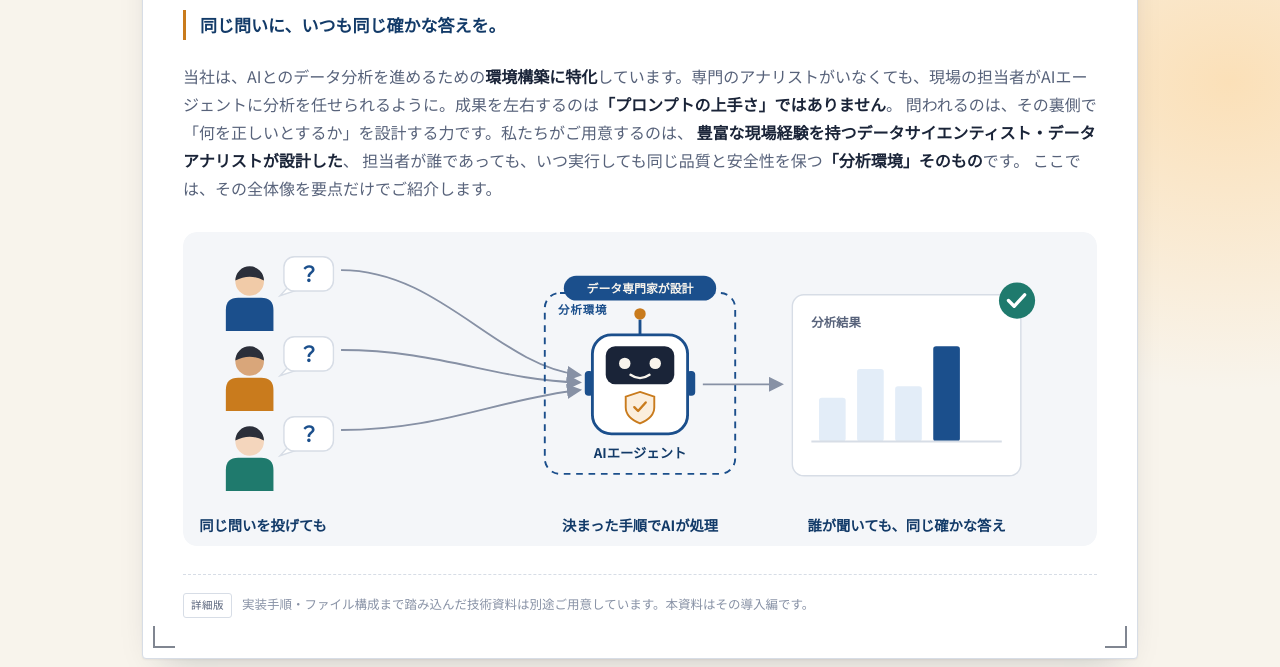
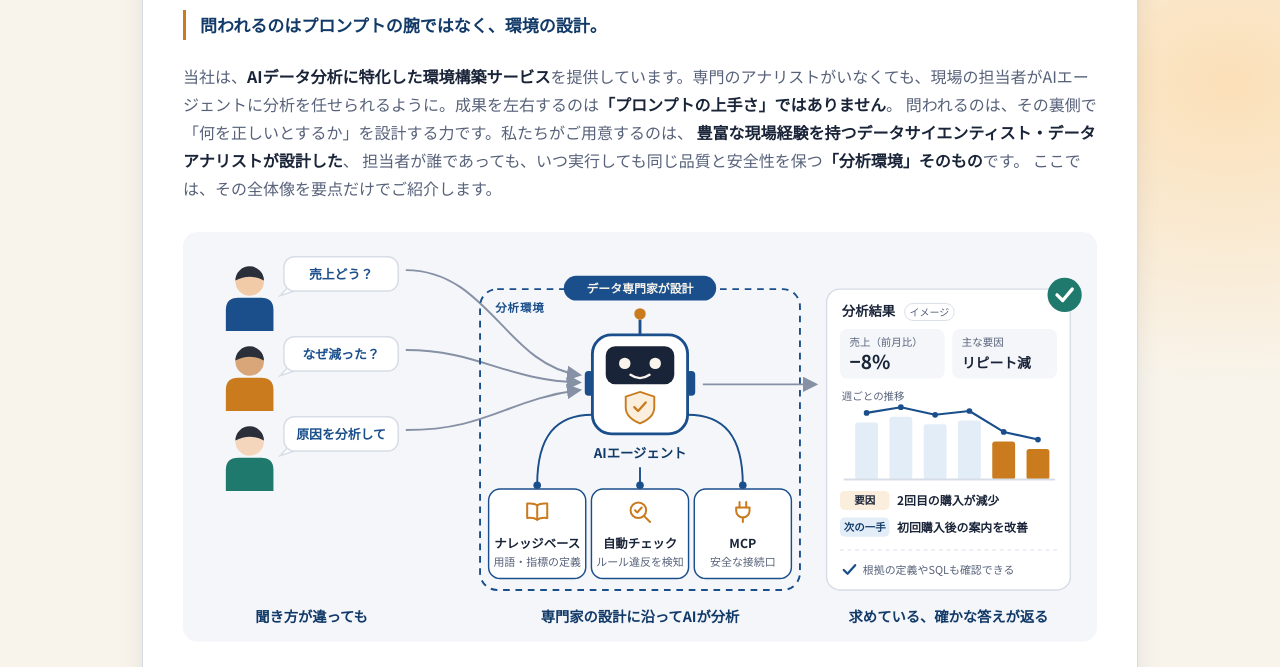
Before and after one commit to QueValue/analytics-introduction, a plain HTML site: page index.html in a window 1280 px wide. Shown: the part 278-945 px from the top of the page. Drawn offline with Linux system fonts and the light colour scheme; a web font is replaced by a local one.

Commit message:
Add files via upload

```diff
--- a/index.html
+++ b/index.html
@@ -673,9 +673,9 @@ gtag('config', 'G-6X1MNPDLHD');
     <span class="corner bl"></span><span class="corner br"></span>
     <span class="hero-label">AIデータ分析に<em class="tk">特化</em>した環境構築サービス</span>
     <h1><span class="nb">分析のプロがいない</span><span class="nb">現場でも、</span><span class="nb">確かな答えが出せる</span><span class="nb">環境をつくる。</span></h1>
-    <p class="subtitle"><span class="nb">同じ問いに、</span><span class="nb">いつも同じ確かな答えを。</span></p>
+    <p class="subtitle"><span class="nb">問われるのはプロンプトの腕ではなく、</span><span class="nb">環境の設計。</span></p>
     <p class="lede">
-      当社は、AIとのデータ分析を進めるための<b>環境構築に特化</b>しています。専門のアナリストがいなくても、現場の担当者がAIエージェントに分析を任せられるように。成果を左右するのは<b>「プロンプトの上手さ」ではありません</b>。
+      当社は、<b>AIデータ分析に特化した環境構築サービス</b>を提供しています。専門のアナリストがいなくても、現場の担当者がAIエージェントに分析を任せられるように。成果を左右するのは<b>「プロンプトの上手さ」ではありません</b>。
       問われるのは、その裏側で「何を正しいとするか」を設計する力です。私たちがご用意するのは、
       <b>豊富な現場経験を持つデータサイエンティスト・データアナリストが設計した</b>、
       担当者が誰であっても、いつ実行しても同じ品質と安全性を保つ<b>「分析環境」そのもの</b>です。
@@ -683,11 +683,11 @@ gtag('config', 'G-6X1MNPDLHD');
     </p>
     <figure class="hero-fig">
       <div class="fig-scroll">
-      <svg viewBox="0 0 960 330" role="img" aria-label="担当者が誰でも同じ問いを投げても、分析環境の中でAIが決まった手順で処理し、同じ確かな答えが返ってくる様子を表した図">
+      <svg viewBox="0 0 960 430" role="img" aria-label="担当者ごとに聞き方が違っても、データ専門家が設計した分析環境の中で、AIエージェントがナレッジベース・自動チェック・MCP（安全な接続口）に支えられて分析し、求めている確かな答えが返る様子を表した図">
         <defs>
           <marker id="hArr" viewBox="0 0 10 10" refX="8" refY="5" markerWidth="8" markerHeight="8" orient="auto-start-reverse"><path d="M0,0 L10,5 L0,10 z" class="f-faint"/></marker>
         </defs>
-        <rect width="960" height="330" rx="14" class="f-sunken"/>
+        <rect width="960" height="430" rx="14" class="f-sunken"/>
 
       <g transform="translate(70,52)">
         <path d="M-25 52 L-25 30 Q-25 17 -12 17 L12 17 Q25 17 25 30 L25 52 Z" class="f-accent"/>
@@ -696,8 +696,8 @@ gtag('config', 'G-6X1MNPDLHD');
       </g>
       <g transform="translate(106,26)">
         <path d="M6 30 L-4 41 L20 33 Z" class="f-surface s-line" stroke-width="1.5"/>
-        <rect width="52" height="36" rx="11" class="f-surface s-line" stroke-width="1.5"/>
-        <text x="26" y="27" text-anchor="middle" font-size="22" class="fig-text f-accent">？</text>
+        <rect width="120" height="36" rx="11" class="f-surface s-line" stroke-width="1.5"/>
+        <text x="60" y="23" text-anchor="middle" font-size="13.5" class="fig-text f-accent">売上どう？</text>
       </g>
       <g transform="translate(70,136)">
         <path d="M-25 52 L-25 30 Q-25 17 -12 17 L12 17 Q25 17 25 30 L25 52 Z" class="f-safety"/>
@@ -706,8 +706,8 @@ gtag('config', 'G-6X1MNPDLHD');
       </g>
       <g transform="translate(106,110)">
         <path d="M6 30 L-4 41 L20 33 Z" class="f-surface s-line" stroke-width="1.5"/>
-        <rect width="52" height="36" rx="11" class="f-surface s-line" stroke-width="1.5"/>
-        <text x="26" y="27" text-anchor="middle" font-size="22" class="fig-text f-accent">？</text>
+        <rect width="120" height="36" rx="11" class="f-surface s-line" stroke-width="1.5"/>
+        <text x="60" y="23" text-anchor="middle" font-size="13.5" class="fig-text f-accent">なぜ減った？</text>
       </g>
       <g transform="translate(70,220)">
         <path d="M-25 52 L-25 30 Q-25 17 -12 17 L12 17 Q25 17 25 30 L25 52 Z" class="f-teal"/>
@@ -716,16 +716,16 @@ gtag('config', 'G-6X1MNPDLHD');
       </g>
       <g transform="translate(106,194)">
         <path d="M6 30 L-4 41 L20 33 Z" class="f-surface s-line" stroke-width="1.5"/>
-        <rect width="52" height="36" rx="11" class="f-surface s-line" stroke-width="1.5"/>
-        <text x="26" y="27" text-anchor="middle" font-size="22" class="fig-text f-accent">？</text>
+        <rect width="120" height="36" rx="11" class="f-surface s-line" stroke-width="1.5"/>
+        <text x="60" y="23" text-anchor="middle" font-size="13.5" class="fig-text f-accent">原因を分析して</text>
       </g>
         <g fill="none" class="s-faint" stroke-width="2" marker-end="url(#hArr)">
-          <path d="M166 40 C270 40 330 140 416 150"/>
-          <path d="M166 124 C270 124 330 156 416 158"/>
-          <path d="M166 208 C270 208 330 176 416 166"/>
+          <path d="M234 40 C320 40 340 140 416 150"/>
+          <path d="M234 124 C310 124 340 156 416 158"/>
+          <path d="M234 208 C320 208 340 176 416 166"/>
         </g>
-        <rect x="380" y="64" width="200" height="190" rx="16" fill="none" class="s-accent" stroke-width="2" stroke-dasharray="7 6"/>
-        <text x="394" y="86" font-size="12" class="fig-mono f-accent">分析環境</text>
+        <rect x="312" y="60" width="336" height="316" rx="18" fill="none" class="s-accent" stroke-width="2" stroke-dasharray="7 6"/>
+        <text x="328" y="84" font-size="12" class="fig-mono f-accent">分析環境</text>
         <rect x="400" y="46" width="160" height="26" rx="13" class="f-accent"/>
         <text x="480" y="64" text-anchor="middle" font-size="12.5" class="fig-text f-paper">データ専門家が設計</text>
         <g transform="translate(480,0)">
@@ -741,21 +741,72 @@ gtag('config', 'G-6X1MNPDLHD');
           <path d="M-6 184 l4 4 l8 -9" fill="none" class="s-safety" stroke-width="2.5" stroke-linecap="round" stroke-linejoin="round"/>
         </g>
         <text x="480" y="237" text-anchor="middle" font-size="14" class="fig-text f-accent-ink">AIエージェント</text>
-        <path d="M546 160 L628 160" fill="none" class="s-faint" stroke-width="2" marker-end="url(#hArr)"/>
-        <g transform="translate(640,66)">
-          <rect width="240" height="190" rx="12" class="f-surface s-line" stroke-width="1.5"/>
-          <text x="20" y="34" font-size="13" class="fig-text f-muted">分析結果</text>
-          <rect x="28" y="108" width="28" height="46" rx="3" class="f-accent-tint"/>
-          <rect x="68" y="78" width="28" height="76" rx="3" class="f-accent-tint"/>
-          <rect x="108" y="96" width="28" height="58" rx="3" class="f-accent-tint"/>
-          <rect x="148" y="54" width="28" height="100" rx="3" class="f-accent"/>
-          <line x1="20" y1="154" x2="220" y2="154" class="s-line" stroke-width="2"/>
-          <circle cx="236" cy="6" r="19" class="f-teal"/>
-          <path d="M227 6 l6 6 l11 -12" fill="none" stroke="#fff" stroke-width="3.5" stroke-linecap="round" stroke-linejoin="round"/>
+        <g fill="none" class="s-accent" stroke-width="2">
+          <path d="M480 247 L480 266"/>
+          <path d="M430 192 C392 192 372 214 372 266"/>
+          <path d="M530 192 C568 192 588 214 588 266"/>
         </g>
-        <text x="84" y="314" text-anchor="middle" font-size="15" class="fig-text f-accent-ink">同じ問いを投げても</text>
-        <text x="480" y="314" text-anchor="middle" font-size="15" class="fig-text f-accent-ink">決まった手順でAIが処理</text>
-        <text x="760" y="314" text-anchor="middle" font-size="15" class="fig-text f-accent-ink">誰が聞いても、同じ確かな答え</text>
+        <g class="f-accent"><circle cx="372" cy="266" r="4"/><circle cx="480" cy="266" r="4"/><circle cx="588" cy="266" r="4"/></g>
+        <g transform="translate(321,270)">
+          <rect width="102" height="94" rx="12" class="f-surface s-accent" stroke-width="1.5"/>
+          <g transform="translate(37,10) scale(1.17)" fill="none" class="s-safety" stroke-width="1.8" stroke-linecap="round" stroke-linejoin="round"><path d="M12 6C10 4.500 7 4 3 4.500v13c4-.5 7 0 9 1.500 2-1.500 5-2 9-1.500v-13c-4-.5-7 0-9 1.500z"/><path d="M12 6v13"/></g>
+          <text x="51" y="62" text-anchor="middle" font-size="13" class="fig-text f-ink">ナレッジベース</text>
+          <text x="51" y="81" text-anchor="middle" font-size="11.5" font-family="Noto Sans JP, sans-serif" class="f-muted">用語・指標の定義</text>
+        </g>
+        <g transform="translate(429,270)">
+          <rect width="102" height="94" rx="12" class="f-surface s-accent" stroke-width="1.5"/>
+          <g transform="translate(37,10) scale(1.17)" fill="none" class="s-safety" stroke-width="1.8" stroke-linecap="round" stroke-linejoin="round"><circle cx="10.500" cy="10.500" r="7"/><path d="M15.500 15.500L21 21"/><path d="M7.500 10.500l2 2 4-4.500"/></g>
+          <text x="51" y="62" text-anchor="middle" font-size="13" class="fig-text f-ink">自動チェック</text>
+          <text x="51" y="81" text-anchor="middle" font-size="11.5" font-family="Noto Sans JP, sans-serif" class="f-muted">ルール違反を検知</text>
+        </g>
+        <g transform="translate(537,270)">
+          <rect width="102" height="94" rx="12" class="f-surface s-accent" stroke-width="1.5"/>
+          <g transform="translate(37,10) scale(1.17)" fill="none" class="s-safety" stroke-width="1.8" stroke-linecap="round" stroke-linejoin="round"><path d="M9 3v5M15 3v5"/><path d="M6 8h12v3a6 6 0 0 1-12 0z"/><path d="M12 17v4"/></g>
+          <text x="51" y="62" text-anchor="middle" font-size="13" class="fig-text f-ink">MCP</text>
+          <text x="51" y="81" text-anchor="middle" font-size="11.5" font-family="Noto Sans JP, sans-serif" class="f-muted">安全な接続口</text>
+        </g>
+        <path d="M546 160 L664 160" fill="none" class="s-faint" stroke-width="2" marker-end="url(#hArr)"/>
+        <g transform="translate(676,60)">
+          <rect width="256" height="316" rx="14" class="f-surface s-line" stroke-width="1.5"/>
+          <text x="16" y="28" font-size="14" class="fig-text f-ink">分析結果</text>
+          <rect x="82" y="15" width="52" height="18" rx="9" fill="none" class="s-line"/>
+          <text x="108" y="28" text-anchor="middle" font-size="10.5" font-family="Noto Sans JP, sans-serif" class="f-muted">イメージ</text>
+
+          <rect x="14" y="42" width="110" height="52" rx="8" class="f-sunken"/>
+          <text x="24" y="60" font-size="11" font-family="Noto Sans JP, sans-serif" class="f-muted">売上（前月比）</text>
+          <text x="24" y="84" font-size="20" class="fig-text f-ink">−8%</text>
+          <rect x="132" y="42" width="110" height="52" rx="8" class="f-sunken"/>
+          <text x="142" y="60" font-size="11" font-family="Noto Sans JP, sans-serif" class="f-muted">主な要因</text>
+          <text x="142" y="83" font-size="14.5" class="fig-text f-ink">リピート減</text>
+
+          <text x="16" y="116" font-size="11" font-family="Noto Sans JP, sans-serif" class="f-muted">週ごとの推移</text>
+          <rect x="30" y="140" width="24" height="60" rx="3" class="f-accent-tint"/>
+          <rect x="66" y="134" width="24" height="66" rx="3" class="f-accent-tint"/>
+          <rect x="102" y="142" width="24" height="58" rx="3" class="f-accent-tint"/>
+          <rect x="138" y="138" width="24" height="62" rx="3" class="f-accent-tint"/>
+          <rect x="174" y="160" width="24" height="40" rx="3" class="f-safety"/>
+          <rect x="210" y="168" width="24" height="32" rx="3" class="f-safety"/>
+          <line x1="18" y1="200" x2="240" y2="200" class="s-line" stroke-width="2"/>
+          <path d="M42 130 L78 124 L114 132 L150 128 L186 150 L222 158" fill="none" class="s-accent" stroke-width="2.2" stroke-linejoin="round" stroke-linecap="round"/>
+          <g class="f-accent"><circle cx="42" cy="130" r="3"/><circle cx="78" cy="124" r="3"/><circle cx="114" cy="132" r="3"/><circle cx="150" cy="128" r="3"/><circle cx="186" cy="150" r="3"/><circle cx="222" cy="158" r="3"/></g>
+
+          <rect x="14" y="212" width="52" height="20" rx="5" class="f-safety-tint"/>
+          <text x="40" y="226" text-anchor="middle" font-size="11" class="fig-text f-ink">要因</text>
+          <text x="74" y="227" font-size="12.5" class="fig-text f-ink">2回目の購入が減少</text>
+          <rect x="14" y="240" width="52" height="20" rx="5" class="f-accent-tint"/>
+          <text x="40" y="254" text-anchor="middle" font-size="11" class="fig-text f-accent-ink">次の一手</text>
+          <text x="74" y="255" font-size="12.5" class="fig-text f-ink">初回購入後の案内を改善</text>
+
+          <line x1="14" y1="274" x2="242" y2="274" class="s-line" stroke-dasharray="4 4"/>
+          <path d="M18 295 l4 4 l8 -9" fill="none" class="s-accent" stroke-width="2.4" stroke-linecap="round" stroke-linejoin="round"/>
+          <text x="38" y="299" font-size="11.5" font-family="Noto Sans JP, sans-serif" class="f-muted">根拠の定義やSQLも確認できる</text>
+
+          <circle cx="250" cy="6" r="18" class="f-teal"/>
+          <path d="M242 6 l6 6 l10 -12" fill="none" stroke="#fff" stroke-width="3.5" stroke-linecap="round" stroke-linejoin="round"/>
+        </g>
+        <text x="135" y="410" text-anchor="middle" font-size="15" class="fig-text f-accent-ink">聞き方が違っても</text>
+        <text x="480" y="410" text-anchor="middle" font-size="15" class="fig-text f-accent-ink">専門家の設計に沿ってAIが分析</text>
+        <text x="804" y="410" text-anchor="middle" font-size="15" class="fig-text f-accent-ink">求めている、確かな答えが返る</text>
       </svg>
       </div>
     </figure>
```
